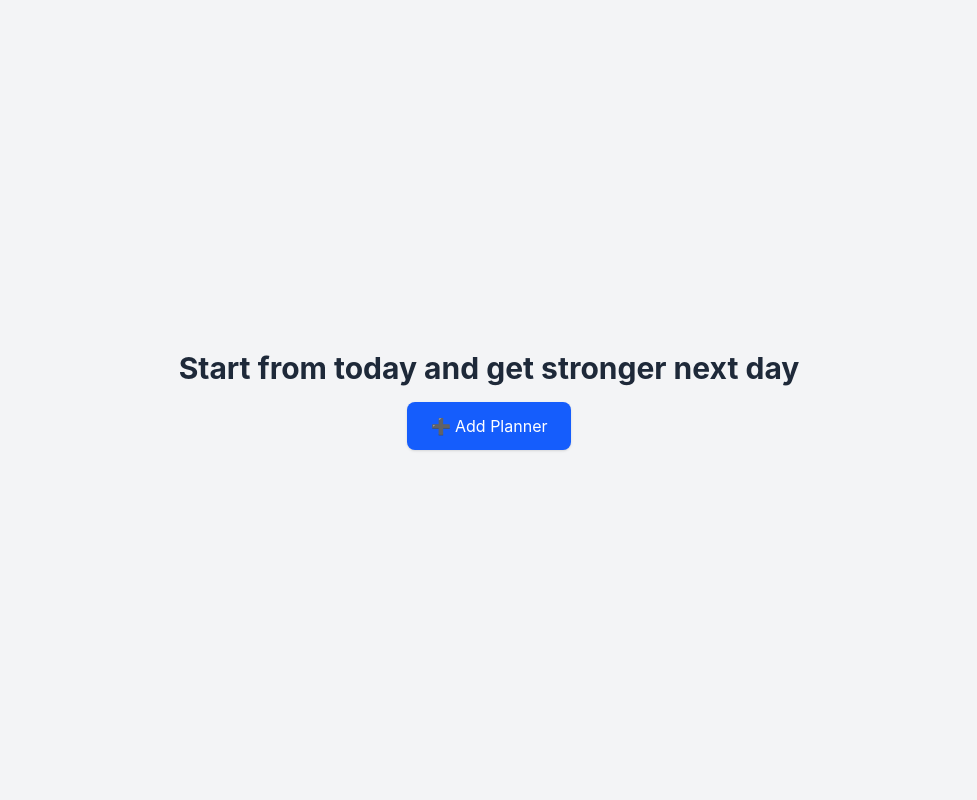
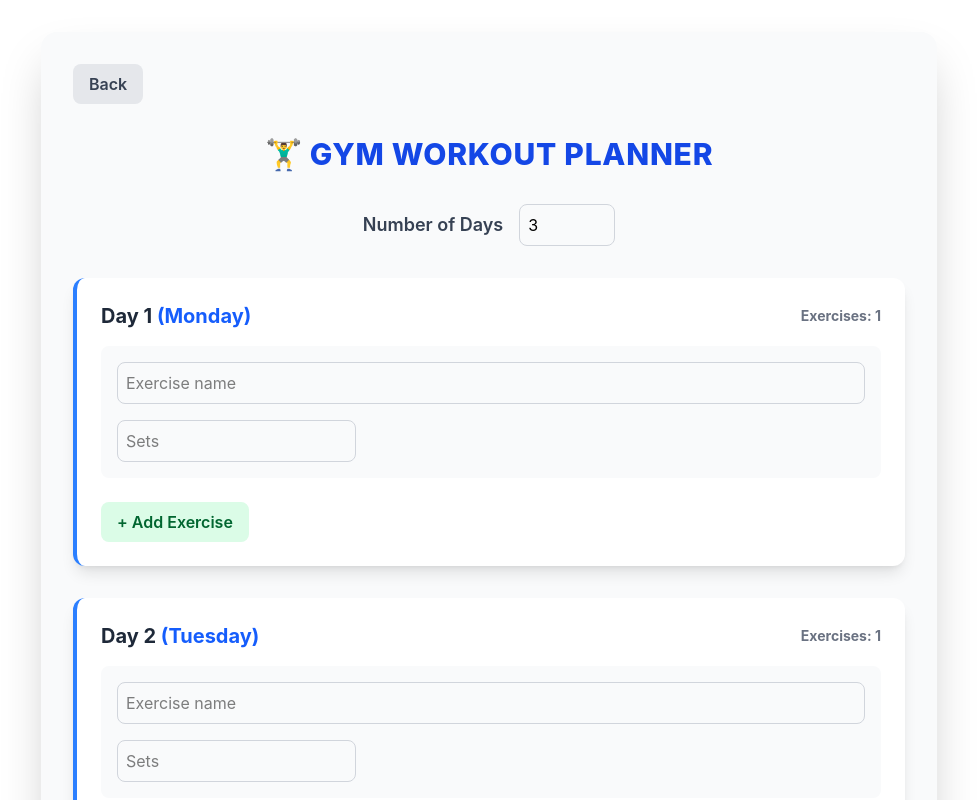
Before and after one commit to Subhadeep-Adhikary/Interactive-gym-planner, a React (Vite) app in the folder Virtual_gymbro/: page / in a window 1280 px wide. Shown: the top 800 px of the page, without its empty margins (151-1128 px from the left). Built offline with nearby package versions, Linux system fonts and the light colour scheme.

Commit message:
Refactor planner state management; add edit and remove functionality; enhance input form with initial values

```diff
--- a/Virtual_gymbro/src/App.jsx
+++ b/Virtual_gymbro/src/App.jsx
@@ -9,10 +9,26 @@ import PdfUploader from './components/inputpdf';
 import { getExerciseByName } from './hooks/handleEx'
 
 function App() {
-  const [number, setNumber] = useState(3);
-  const [exnum, setExnum] = useState(Array(3).fill(1));
-  const [planner, setPlanner] = useState(null);
-  const [curday,setCurday]=useState(null)
+  const weekday = [
+    "Monday","Tuesday","Wednesday","Thursday","Friday","Saturday","Sunday"
+  ];
+  const [planner, setPlanner] = useState(() => {
+    try {
+      const savedPlanner = localStorage.getItem('planner');
+      const parsedPlanner = savedPlanner ? JSON.parse(savedPlanner) : null;
+      return Array.isArray(parsedPlanner) ? parsedPlanner : null;
+    } catch {
+      return null;
+    }
+  });
+  const [number, setNumber] = useState(() => planner?.length || 3);
+  const [exnum, setExnum] = useState(() => planner
+    ? planner.map(day => Math.max(day.exercises?.length || 0, 1))
+    : Array(3).fill(1));
+  const [curday,setCurday]=useState(() => {
+    const today = new Date().getDay();
+    return weekday[today === 0 ? 6 : today - 1];
+  })
   const [doneinweek,setDoneinweek]=useState([])
   const [seeWeek,setSeeWeek]=useState(false)
   const [selectDate,setSelectDate]=useState(null)
@@ -20,12 +36,8 @@ function App() {
   const [log, setLog] = useState([]);
   const [pageex, setPageex] = useState(null);
   const [popup, setpopup] = useState(false);
-  const [entry, setEntry] = useState('');
-  const [oninput, setOninput] = useState(false);
-
-  const weekday = [
-    "Monday","Tuesday","Wednesday","Thursday","Friday","Saturday","Sunday"
-  ];
+  const [entry, setEntry] = useState(() => planner ? null : "manual");
+  const [oninput, setOninput] = useState(() => !planner);
 
   const setmanual=()=>{
     setEntry("manual")
@@ -60,6 +72,24 @@ function App() {
   const backToHomepage = () => {
     setOninput(false);
     setEntry(null);
+  }
+
+  const editPlanner = () => {
+    setNumber(planner.length);
+    setExnum(planner.map(day => Math.max(day.exercises?.length || 0, 1)));
+    setEntry("manual");
+    setOninput(true);
+  }
+
+  const removePlanner = () => {
+    if (!window.confirm("Remove your current planner from this browser?")) return;
+    setPlanner(null);
+    setSelectDate(null);
+    setSeeWeek(false);
+    setPageex(null);
+    setseedetails(false);
+    setEntry(null);
+    setOninput(false);
   }
 
   const back=()=>{
@@ -113,7 +143,9 @@ function App() {
   }
 
   const updateDays = (e) => {
-    setNumber(parseInt(e.target.value));
+    const dayCount = parseInt(e.target.value);
+    setNumber(dayCount);
+    setExnum(Array(dayCount).fill(1));
   };
    const addLog = (e, ex) => {
     e.preventDefault();
@@ -174,36 +206,31 @@ function App() {
         const name = formData.get(`day${i}-exercise${j}-name`);
         const set = parseInt(formData.get(`day${i}-exercise${j}-set`));
         const exobject = getExerciseByName(name);
-        exercises.push({name,exobject, set});
+        const previousExercise = planner
+          ?.find(existingDay => existingDay.day === day)
+          ?.exercises.find(exercise => exercise.name === name);
+        exercises.push({name,exobject, set, ...(previousExercise?.log ? { log: previousExercise.log } : {})});
       }
       newPlanner.push({ day, exercises });
     }
     console.log("New Planner:", newPlanner);
     setPlanner(newPlanner);
-
+    setOninput(false);
+    setEntry(null);
   };
 
   useEffect(() => {
-    setExnum(Array(number).fill(1));
-  }, [number]);
-
-  const today=new Date()
-
-
-
-  useEffect(()=>{
-    if(today.getDay()==0){
-      setCurday(weekday[0])
-    }else{
-      setCurday(weekday[today.getDay()-1])
+    if (planner) {
+      localStorage.setItem('planner', JSON.stringify(planner));
+    } else {
+      localStorage.removeItem('planner');
     }
-
-  },[today])
+  }, [planner]);
 
   return (
     <>
     {
-      planner?
+      planner && !oninput?
       (
       <div>
         {
@@ -217,9 +244,12 @@ function App() {
             <Daypage planner={planner.find(p => p.day === (selectDate?selectDate:curday))} done={done} day={selectDate?selectDate:curday} onBack={back} seedetails={seedetail}/>
           )
         }
-        <div className="flex justify-center mt-1">
-          <button onClick={() => setPlanner(null)} className="px-6 py-3 bg-blue-500 text-white rounded-full hover:bg-blue-600 transition-colors duration-200">
-            Update Planner
+        <div className="flex justify-center gap-3 mt-1">
+          <button onClick={editPlanner} className="px-6 py-3 bg-blue-500 text-white rounded-full hover:bg-blue-600 transition-colors duration-200">
+            Edit Planner
+          </button>
+          <button onClick={removePlanner} className="px-6 py-3 bg-red-600 text-white rounded-full hover:bg-red-700 transition-colors duration-200">
+            Remove Plan
           </button>
         </div>
       </div>
@@ -230,6 +260,7 @@ function App() {
           <Inputform
         number={number}
         exnum={exnum}
+        initialPlanner={planner}
         weekday={weekday}
         increase={increase}
         decrease={decrease}
--- a/Virtual_gymbro/src/components/input.jsx
+++ b/Virtual_gymbro/src/components/input.jsx
@@ -5,6 +5,7 @@ import React, { useState, useEffect } from "react";
 export default function Inputform({
   number,
   exnum,
+  initialPlanner,
   weekday,
   increase,
   decrease,
@@ -39,7 +40,7 @@ export default function Inputform({
           type="number"
           max="7"
           required
-          defaultValue="3"
+          value={number}
           min="1"
           onChange={updateDays}
           className="border border-gray-300 rounded-lg p-2 w-24 focus:ring-2 focus:ring-blue-500"
@@ -65,6 +66,7 @@ export default function Inputform({
                 name={`day${dayIndex}-exercise${exIndex}-name`}
                 placeholder="Exercise name"
                 required
+                defaultValue={initialPlanner?.[dayIndex]?.exercises?.[exIndex]?.name || ""}
                 className="col-span-1 sm:col-span-3 border border-gray-300 rounded-lg p-2 focus:ring-2 focus:ring-blue-500 focus:outline-none"
               />
               <input
@@ -72,6 +74,9 @@ export default function Inputform({
                 type="number"
                 placeholder="Sets"
                 required
+                min="1"
+                max="5"
+                defaultValue={initialPlanner?.[dayIndex]?.exercises?.[exIndex]?.set || ""}
                 className="border border-gray-300 rounded-lg p-2 focus:ring-2 focus:ring-blue-500 focus:outline-none"
               />
             </div>
```
